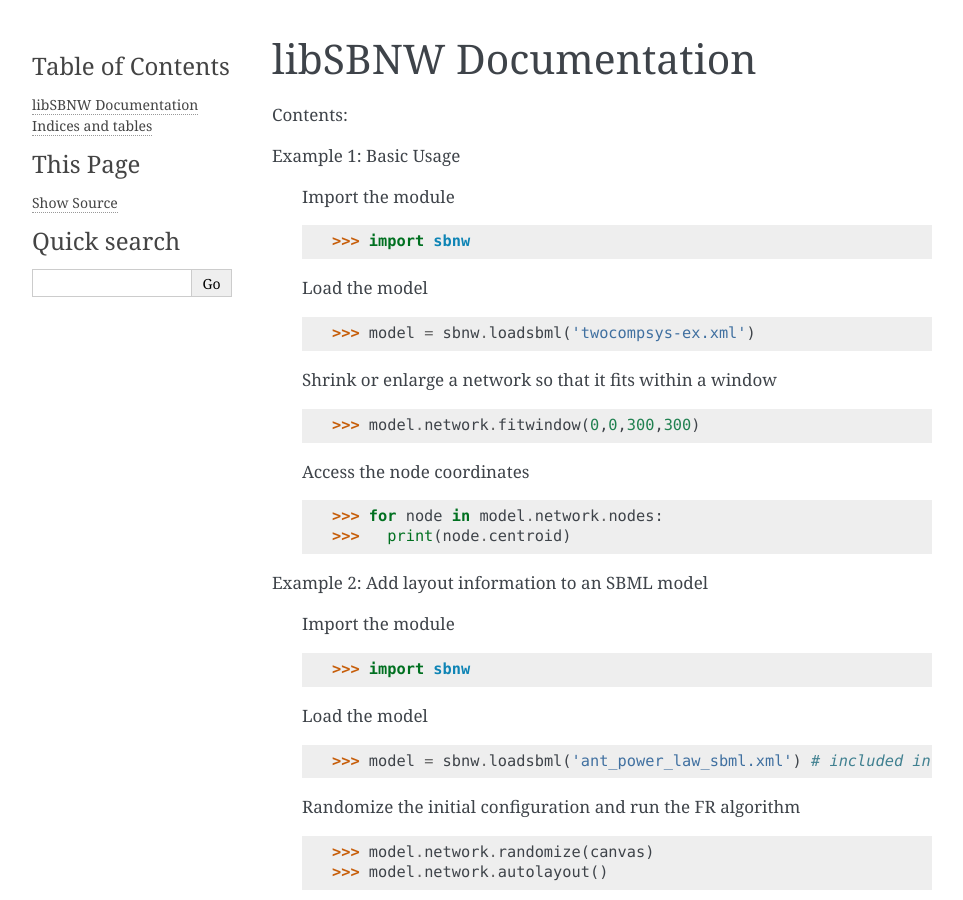
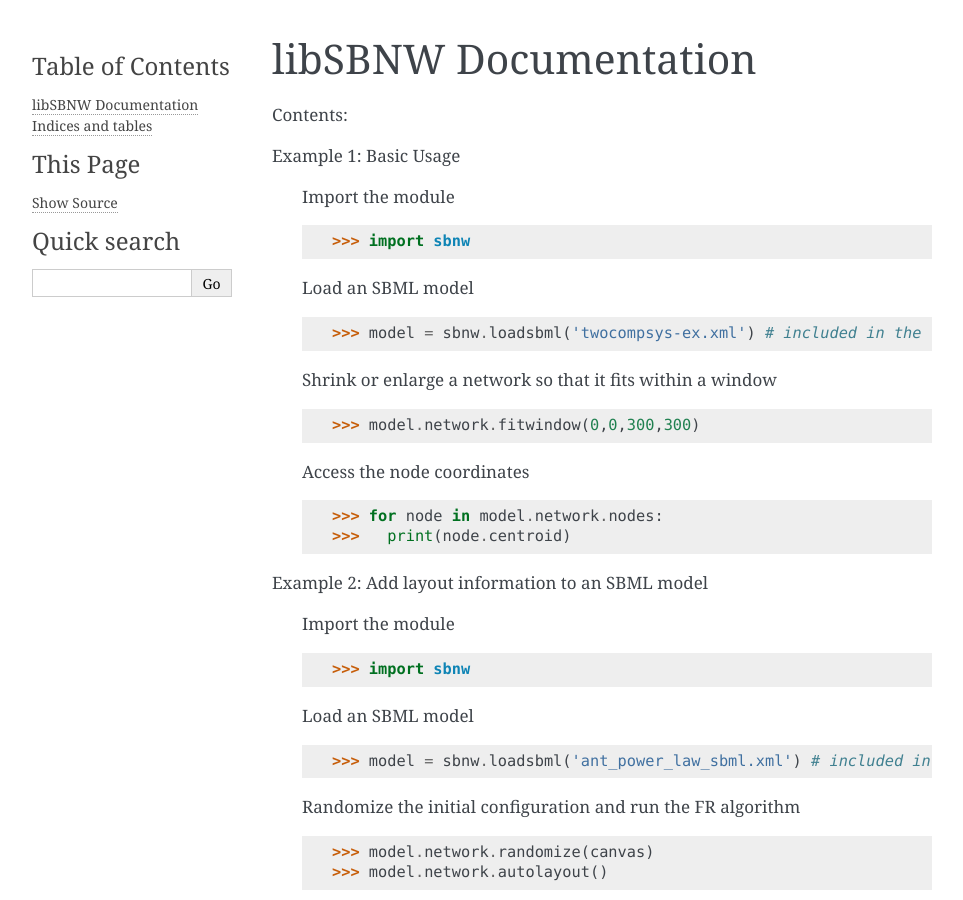
Before and after one commit to 0u812/sbnw, a Sphinx documentation site: the page built from graphfab/sphinx/source/index.rst, in a window 1280 px wide and 900 px high. Shown: the whole window, without its empty margins (148-1111 px from the left). Built offline with Sphinx 7.4.7, drawn with Linux system fonts in a browser that asks for light colours.

Commit message:
update doc examples

```diff
--- a/graphfab/sphinx/source/index.rst
+++ b/graphfab/sphinx/source/index.rst
@@ -11,9 +11,9 @@ Example 1: Basic Usage
 
    >>> import sbnw
 
-   Load the model
+   Load an SBML model
 
-   >>> model = sbnw.loadsbml('twocompsys-ex.xml')
+   >>> model = sbnw.loadsbml('twocompsys-ex.xml') # included in the test cases
 
    Shrink or enlarge a network so that it fits within a window
 
@@ -30,7 +30,7 @@ Example 2: Add layout information to an SBML model
 
    >>> import sbnw
 
-   Load the model
+   Load an SBML model
 
    >>> model = sbnw.loadsbml('ant_power_law_sbml.xml') # included in the test cases
 
```
